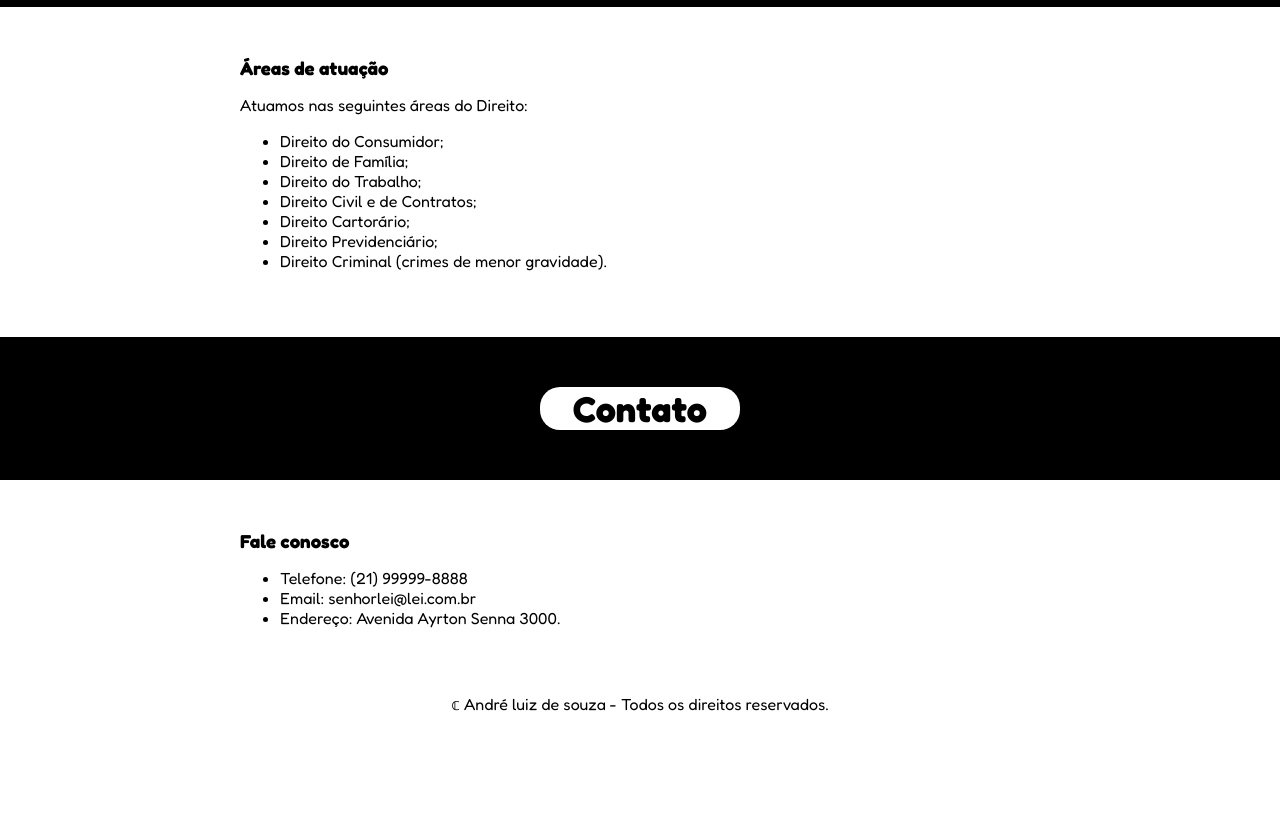
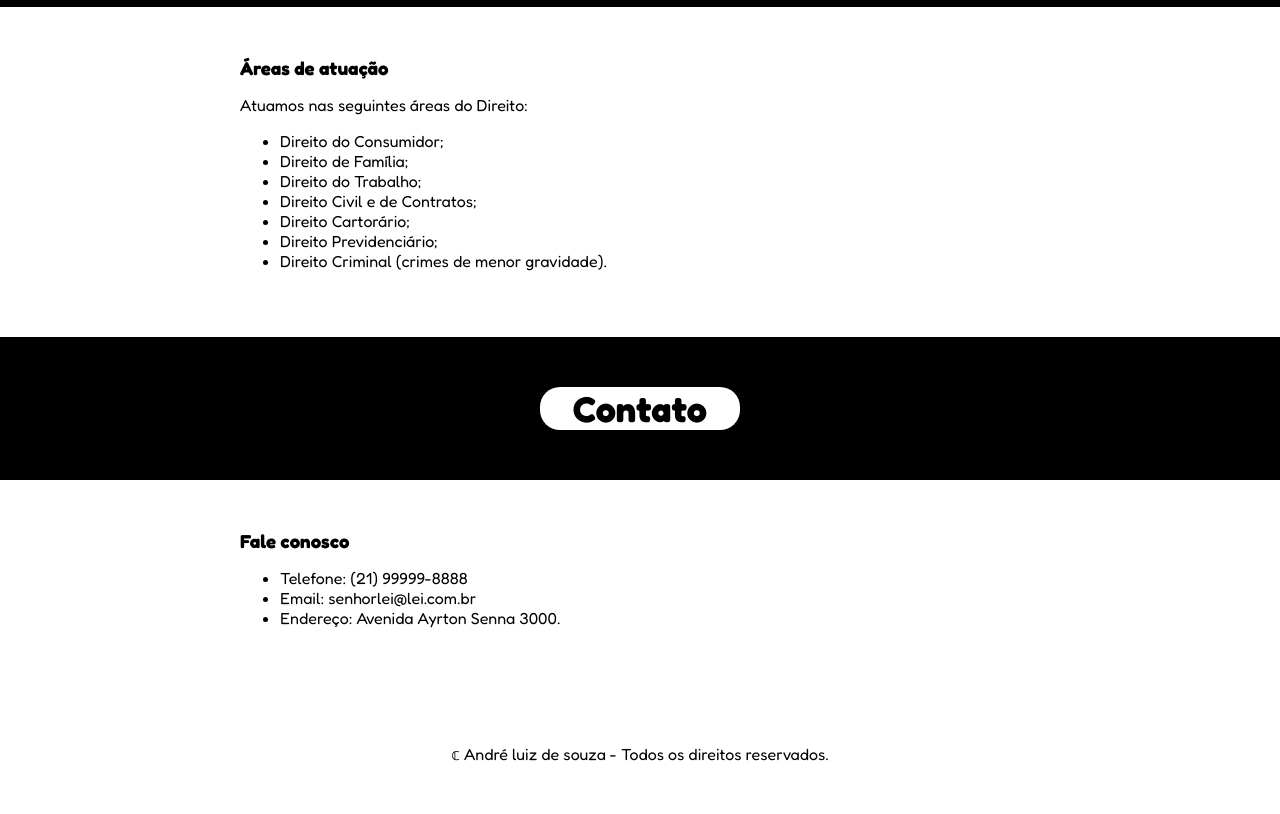
Before and after one commit to AndreSouzanl/Senhor-lei-site-de-estudo, a plain HTML site: page index.html in a window 1280 px wide. Shown: the part 1137-1951 px from the top of the page. Before the commit the page ends 1851 px from the top, so only its background shows below. Drawn offline with Linux system fonts and the light colour scheme.

Commit message:
atualizando programa

```diff
--- a/index.html
+++ b/index.html
@@ -68,7 +68,7 @@
         </ul>
     </div>
 
-    <div class="secao-largura-limitada secao-footer">
+    <div class="secao-largura-limitada secao-conteudo  secao-footer">
         &copf; André luiz de souza - Todos os direitos reservados.
     </div>
 </body>
```
